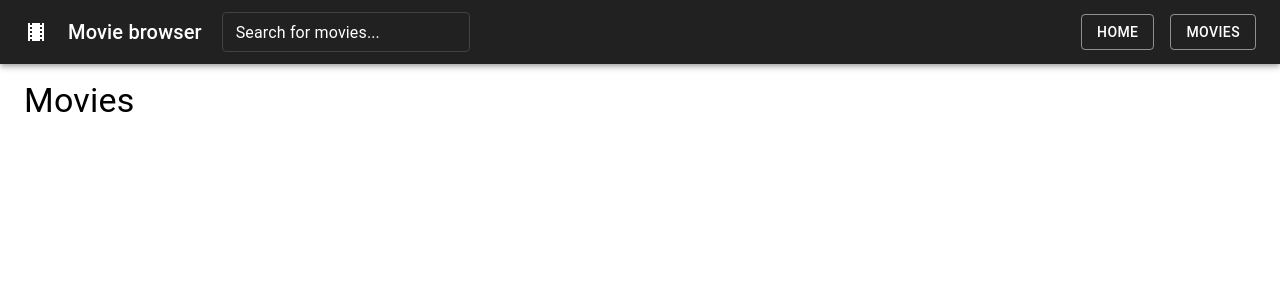
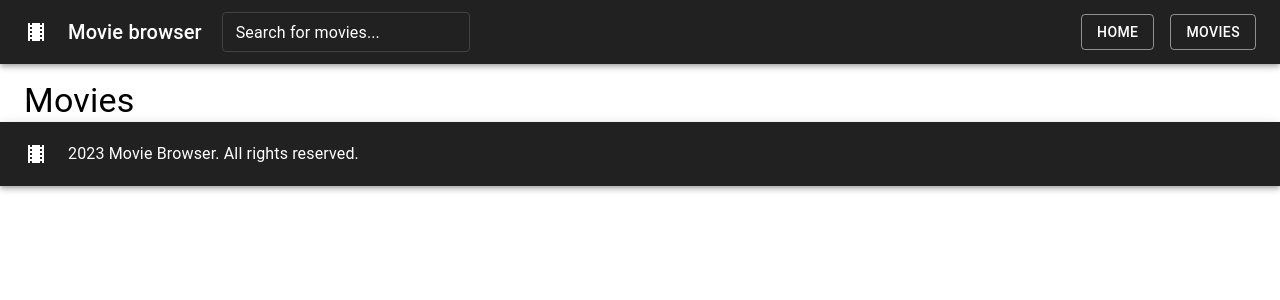
Before and after one commit to KRKDEV/movie-browser, a React (Create React App) app: page /movie-browser/movies in a window 1280 px wide. Shown: the top 300 px of the page. Built offline with nearby package versions, Linux system fonts and the light colour scheme.

Commit message:
Added footer

```diff
--- a/src/components/App.jsx
+++ b/src/components/App.jsx
@@ -1,9 +1,10 @@
 import { Route, Routes } from 'react-router-dom';
 import { lazy, Suspense } from 'react';
 import { ThemeProvider } from '@mui/material';
-import NavBar from './NavBar/NavBar';
 import { theme } from 'utils/palette';
+import { NavBar } from './NavBar/NavBar';
 import { Loader } from './Loader/Loader';
+import { Footer } from './Footer/Footer';
 
 const HomePage = lazy(() => import('../pages/HomePage/HomePage'));
 const MoviesPage = lazy(() => import('../pages/MoviesPage/MoviesPage'));
@@ -20,6 +21,7 @@ export const App = () => {
             <Route path="/movies" element={<MoviesPage />}></Route>
           </Routes>
         </Suspense>
+        <Footer />
       </ThemeProvider>
     </>
   );
--- /dev/null
+++ b/src/components/Footer/Footer.js
@@ -0,0 +1,17 @@
+import TheatersIcon from '@mui/icons-material/Theaters';
+import { AppBar, Box, Toolbar, Typography } from '@mui/material';
+
+export const Footer = () => {
+  return (
+    <header>
+      <AppBar position="static">
+        <Toolbar sx={{ gap: '20px' }}>
+          <Box sx={{ display: 'flex', gap: '20px', alignItems: 'center' }}>
+            <TheatersIcon />
+            <Typography>2023 Movie Browser. All rights reserved.</Typography>
+          </Box>
+        </Toolbar>
+      </AppBar>
+    </header>
+  );
+};
--- a/src/components/NavBar/NavBar.js
+++ b/src/components/NavBar/NavBar.js
@@ -3,7 +3,7 @@ import { Link } from 'react-router-dom';
 import { CssTextField } from 'utils/palette';
 import { AppBar, Box, Button, Stack, Toolbar, Typography } from '@mui/material';
 
-const NavBar = () => {
+export const NavBar = () => {
   return (
     <header>
       <AppBar position="static">
@@ -43,5 +43,3 @@ const NavBar = () => {
     </header>
   );
 };
-
-export default NavBar;
```
